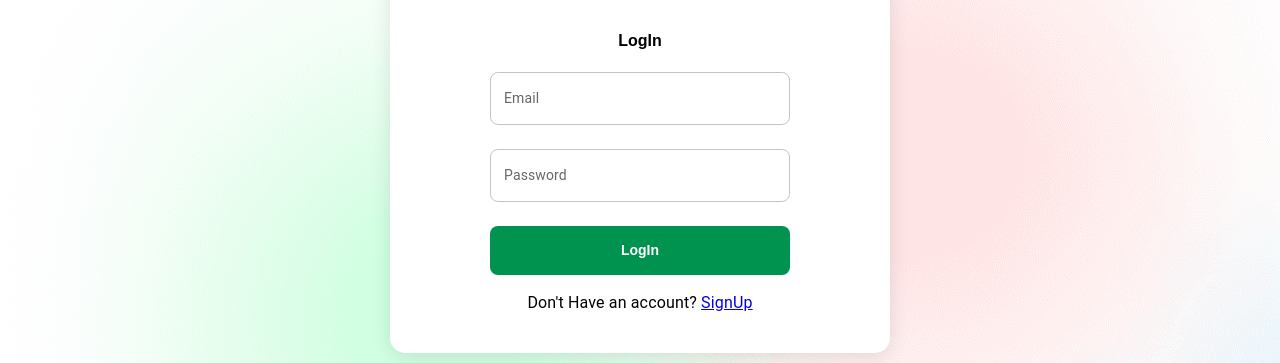
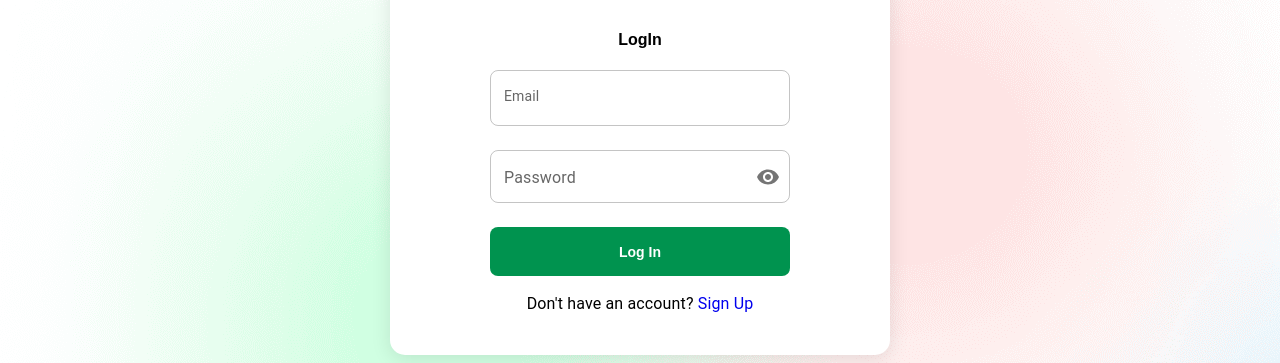
Before and after one commit to MukeshKaripe/movie-watchlist-app, a React (Create React App) app: page /#/login in a window 1280 px wide. Shown: the part 237-600 px from the top of the page. Built offline with nearby package versions, Linux system fonts and the light colour scheme.

Commit message:
worked on eye icon for password

```diff
--- a/src/App.css
+++ b/src/App.css
@@ -1,6 +1,10 @@
 body {
   margin: 0px;
   font-family: Arial, Helvetica, sans-serif;
+}
+
+a {
+  text-decoration: none;
 }
 
 /* Apply a high z-index to the ToastContainer */
--- a/src/pages/Login.tsx
+++ b/src/pages/Login.tsx
@@ -4,8 +4,10 @@ import { makeStyles } from '@mui/styles';
 import { bgColors } from '../utils/colorTheme';
 import { ToastContainer, toast } from 'react-toastify';
 import 'react-toastify/dist/ReactToastify.css';
-import { Box, InputBaseProps, InputLabelProps, TextField, Typography } from '@mui/material';
+import { Box, IconButton, InputAdornment, InputBaseProps, InputLabelProps, TextField, Typography } from '@mui/material';
 import backgroundImage from '../assets/img/new-pwd-bg.png';
+import VisibilityIcon from '@mui/icons-material/Visibility';
+import VisibilityOffIcon from '@mui/icons-material/VisibilityOff';
 
 const useStyles = makeStyles({
     containerMainWrapper: {
@@ -33,7 +35,7 @@ const useStyles = makeStyles({
     },
     inputField: {
         width: "100%",
-        borderRadius: "4px",
+        borderRadius: "8px",
     },
     button: {
         backgroundColor: bgColors.green,
@@ -54,7 +56,7 @@ const LogIn = ({ setIsAuthenticated }: any) => {
     const hovered = false
     const [EmailError, setEmailError] = useState(credentials.email);
     const [PasswordError, setPasswordError] = useState(credentials.password);
-    // const [error, setError] = useState("");
+    const [showPassword, SetshowPassword] = useState(false);
 
     const classes = useStyles();
     const navigate = useNavigate();
@@ -147,7 +149,15 @@ const LogIn = ({ setIsAuthenticated }: any) => {
                             className={classes.inputField}
                             value={credentials.email}
                             autoComplete="username"
-                            InputProps={inputProps}
+                            InputProps={{
+                                ...inputProps,
+                                sx: {
+                                    height: '56px',
+                                    borderRadius: '8px',
+                                    fontSize: '14px',
+                                    backgroundColor: '#fff',
+                                },
+                            }}
                             InputLabelProps={labelProps}
                             error={!!EmailError}
                             helperText={EmailError}
@@ -157,23 +167,37 @@ const LogIn = ({ setIsAuthenticated }: any) => {
                     <Box sx={{ mb: 3 }} >
                         <TextField
                             label="Password"
-                            type="Password"
+                            type={showPassword ? "text" : "password"}
                             placeholder="Password"
+                            value={credentials.password}
                             className={classes.inputField}
-                            value={credentials.password}
-                            InputProps={inputProps}
-                            InputLabelProps={labelProps}
                             error={!!PasswordError}
                             autoComplete="current-password"
                             helperText={PasswordError}
-                            onChange={(e) => setCredentials({ ...credentials, password: e.target.value })}
+                            onChange={(e) =>
+                                setCredentials({ ...credentials, password: e.target.value })
+                            }
+                            InputProps={{
+                                ...inputProps,
+                                endAdornment: (
+                                    <InputAdornment position="end">
+                                        <IconButton onClick={() => SetshowPassword(!showPassword)} edge="end">
+                                            {showPassword ? <VisibilityOffIcon /> : <VisibilityIcon />}
+                                        </IconButton>
+                                    </InputAdornment>
+                                ),
+                                sx: {
+                                    borderRadius: '8px',
+                                    fontSize: '14px',
+                                },
+                            }}
                         />
                     </Box>
                     <button className={classes.button} onClick={handleLogin}>
-                        LogIn
+                        Log In
                     </button>
                     <Typography style={{ marginTop: '16px' }}>
-                        Don't Have an account? <a href="/#/signup">SignUp</a>
+                        Don't have an account? <a href="/#/signup">Sign Up</a>
                     </Typography>
                 </div>
             </Box>
--- a/src/pages/SignUp.tsx
+++ b/src/pages/SignUp.tsx
@@ -2,10 +2,12 @@ import { useEffect, useState } from 'react';
 import { makeStyles } from '@mui/styles';
 import { useNavigate } from 'react-router-dom';
 import backgroundImage from '../assets/img/new-pwd-bg.png';
-import { Box, InputBaseProps, InputLabelProps, TextField, Typography } from '@mui/material';
+import { Box, IconButton, InputAdornment, InputBaseProps, InputLabelProps, TextField, Typography } from '@mui/material';
 import { bgColors } from '../utils/colorTheme';
 import { ToastContainer, toast } from 'react-toastify';
 import 'react-toastify/dist/ReactToastify.css';
+import VisibilityIcon from '@mui/icons-material/Visibility';
+import VisibilityOffIcon from '@mui/icons-material/VisibilityOff';
 
 const defaultSignin = [{
     id: '1',
@@ -71,10 +73,14 @@ const useStyles = makeStyles({
 });
 
 const SignUp = () => {
-    const [credentials, setCredentials] = useState({ email: '', password: '' });
+    const [credentials, setCredentials] = useState({ email: '', password: '', confirmPassword: '' });
     const [combineSignin, setCombinedsignin] = useState([...defaultSignin]);
     const [EmailError, setEmailError] = useState(credentials.email);
     const [PasswordError, setPasswordError] = useState(credentials.password);
+    const [confirmPasswordError, setConfirmPasswordError] = useState('');
+    const [showPassword, SetshowPassword] = useState(false);
+    const [showConfirmPassword, SetshowConfirmPassword] = useState(false);
+
     const navigate = useNavigate();
     const classes = useStyles();
     const validateEmail = (email: string) => {
@@ -107,7 +113,8 @@ const SignUp = () => {
     const handleSignup = () => {
         const isEmailValid = validateEmail(credentials.email);
         const isPasswordValid = validatePassword(credentials.password);
-        if (isEmailValid && isPasswordValid) {
+        const isConfirmPasswordValid = validateConfirmPassword(credentials.confirmPassword);
+        if (isEmailValid && isPasswordValid && isConfirmPasswordValid) {
             setTimeout(() => {
                 toast.success('Account Created');
             }, 0);
@@ -117,6 +124,18 @@ const SignUp = () => {
             toast.error('Invalid email or password please check your credentials!');
         }
     };
+    const validateConfirmPassword = (confirmPassword: string) => {
+        if (confirmPassword === "") {
+            setConfirmPasswordError("Confirm Password Cannot Be Empty");
+            return false;
+        } else if (confirmPassword !== credentials.password) {
+            setConfirmPasswordError("Passwords do not match");
+            return false;
+        }
+        setConfirmPasswordError("");
+        return true;
+    };
+
     useEffect(() => {
         if (combineSignin) {
             setCombinedsignin([...defaultSignin]);
@@ -150,7 +169,15 @@ const SignUp = () => {
                         placeholder="Email"
                         className={classes.input}
                         value={credentials.email}
-                        InputProps={inputProps}
+                        InputProps={{
+                            ...inputProps,
+                            sx: {
+                                height: '56px',
+                                borderRadius: '8px',
+                                fontSize: '14px',
+                                backgroundColor: '#fff',
+                            },
+                        }}
                         InputLabelProps={labelProps}
                         error={!!EmailError}
                         helperText={EmailError}
@@ -159,22 +186,65 @@ const SignUp = () => {
                     <Box sx={{ mb: 3 }} >
                         <TextField
                             label="Password"
-                            type="Password"
+                            type={showPassword ? 'text' : 'password'}
                             placeholder="Password"
                             className={classes.input}
                             value={credentials.password}
-                            InputProps={inputProps}
+                            InputProps={{
+                                ...inputProps,
+                                endAdornment: (
+                                    <InputAdornment position="end">
+                                        <IconButton onClick={() => SetshowPassword(!showPassword)} edge="end">
+                                            {showPassword ? <VisibilityOffIcon /> : <VisibilityIcon />}
+                                        </IconButton>
+                                    </InputAdornment>
+                                ),
+                                sx: {
+                                    borderRadius: '8px',
+                                    fontSize: '14px',
+                                },
+                            }}
                             InputLabelProps={labelProps}
                             error={!!PasswordError}
                             helperText={PasswordError}
                             onChange={(e) => setCredentials({ ...credentials, password: e.target.value })}
                         />
                     </Box>
+                    <Box sx={{ mb: 3 }} >
+                        <TextField
+                            label="Confirm Password"
+                            type={showConfirmPassword ? 'text' : 'password'}
+                            placeholder="Confirm Password"
+                            className={classes.input}
+                            value={credentials.confirmPassword}
+                            InputProps={{
+                                ...inputProps,
+                                endAdornment: (
+                                    <InputAdornment position="end">
+                                        <IconButton onClick={() => SetshowConfirmPassword(!showConfirmPassword)} edge="end">
+                                            {showConfirmPassword ? <VisibilityOffIcon /> : <VisibilityIcon />}
+                                        </IconButton>
+                                    </InputAdornment>
+                                ),
+                                sx: {
+                                    borderRadius: '8px',
+                                    fontSize: '14px',
+                                },
+                            }}
+                            InputLabelProps={labelProps}
+                            error={!!confirmPasswordError}
+                            helperText={confirmPasswordError}
+                            onChange={(e) =>
+                                setCredentials({ ...credentials, confirmPassword: e.target.value })
+                            }
+                        />
+                    </Box>
+
                     <button className={classes.button} onClick={handleSignup}>
-                        Signup
+                        Sign Up
                     </button>
                     <Typography className={classes.linkText}>
-                        Have an account? <a href="/#/login" >LogIn</a>
+                        Already have an account? <a href="/#/login" >Log In</a>
                     </Typography>
                 </div>
             </div>
```
